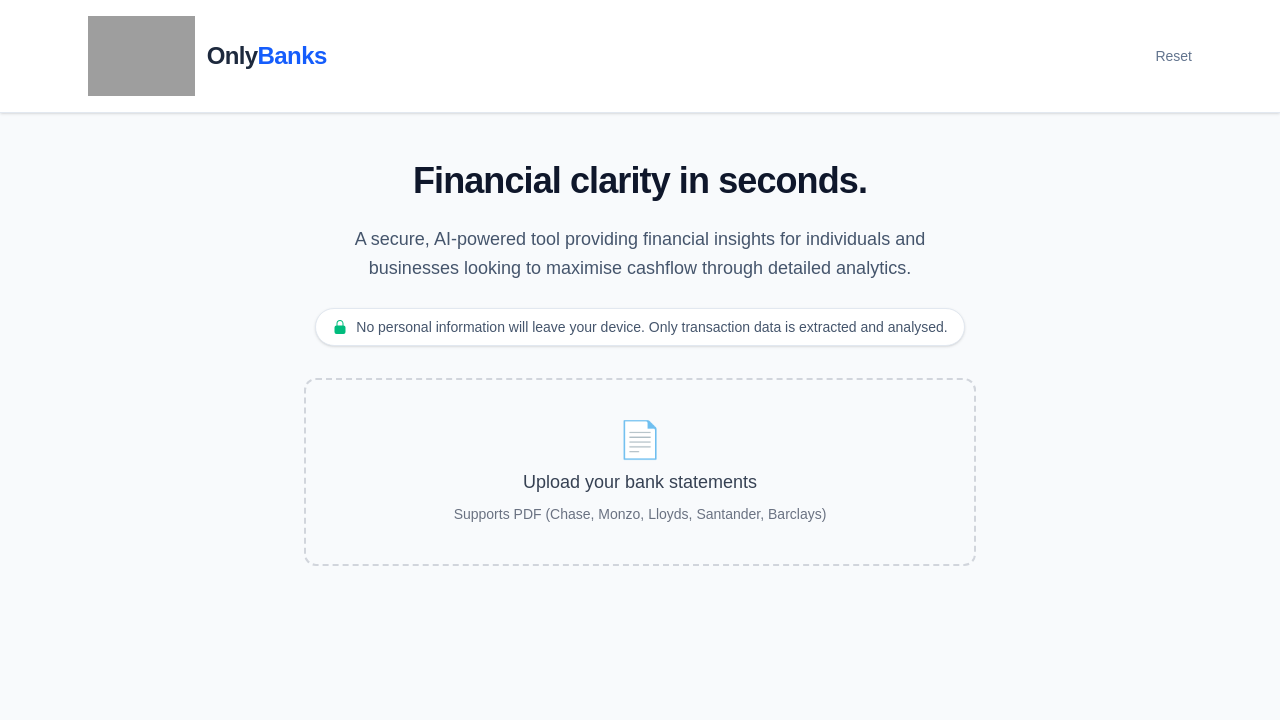
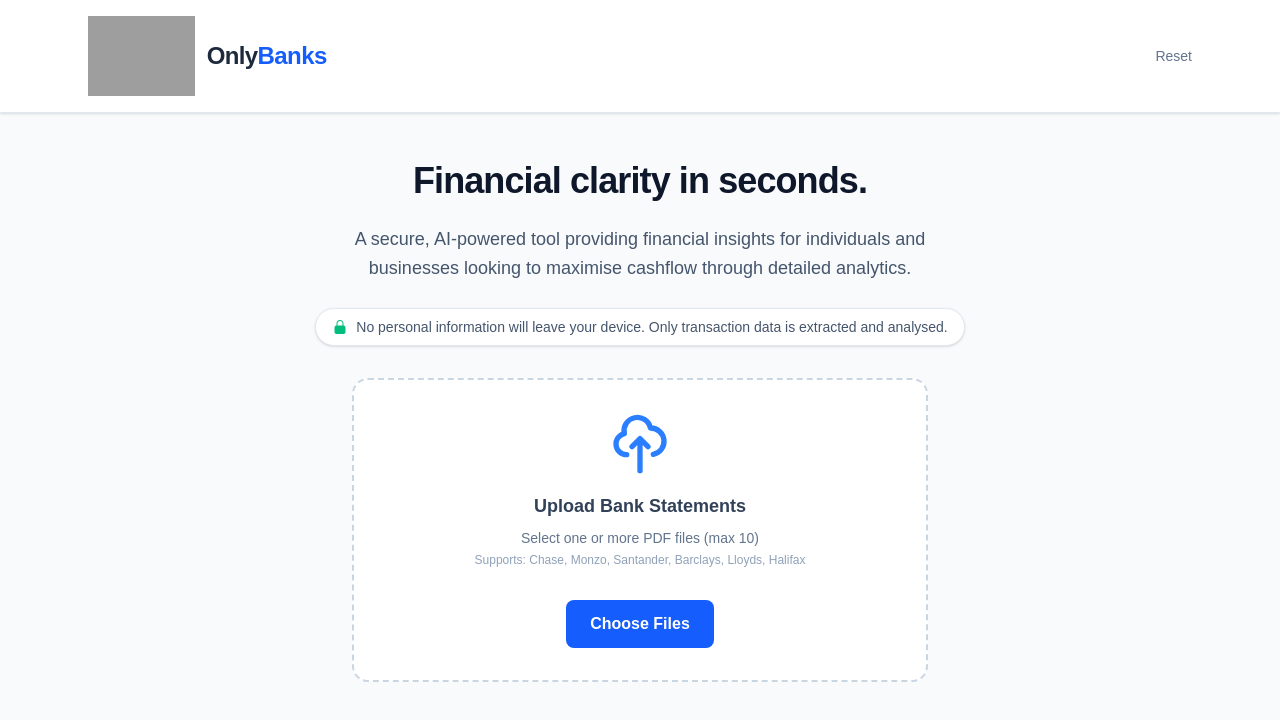
Before and after one commit to tph110/bank, a Next.js app: page / in a window 1280 px wide. Shown: the top 720 px of the page. Built offline with nearby package versions, Linux system fonts and the light colour scheme; grey boxes are pictures that could not be loaded.

Commit message:
Update FileUploader.js

```diff
--- a/components/FileUploader.js
+++ b/components/FileUploader.js
@@ -1,149 +1,229 @@
 'use client';
-import { useState, useCallback, useEffect } from 'react';
-import { useDropzone } from 'react-dropzone';
+import { useState } from 'react';
 import * as pdfjsLib from 'pdfjs-dist';
 import { parseStatement } from '../utils/moneyHelper';
 
-// ✅ FIX: Hardcode version 3.11.174
+// Set up PDF.js worker
 pdfjsLib.GlobalWorkerOptions.workerSrc = `https://cdnjs.cloudflare.com/ajax/libs/pdf.js/3.11.174/pdf.worker.min.js`;
 
-export default function FileUploader({ onDataParsed }) { // <--- Needs this prop
+export default function FileUploader({ onDataParsed }) {
   const [loading, setLoading] = useState(false);
-  const [error, setError] = useState(null);
-  const [customRules, setCustomRules] = useState({});
-  const [aiStatus, setAiStatus] = useState('');
+  const [error, setError] = useState('');
+  const [progress, setProgress] = useState({ current: 0, total: 0, fileName: '' });
 
-  useEffect(() => {
-    const savedRules = localStorage.getItem('categoryRules');
-    if (savedRules) setCustomRules(JSON.parse(savedRules));
-  }, []);
+  const handleFileUpload = async (event) => {
+    const files = Array.from(event.target.files || []);
 
-  // Helper to safely send data back to parent
-  const sendDataToParent = (data) => {
-    if (typeof onDataParsed === 'function') {
-      onDataParsed(data);
+    if (files.length === 0) return;
+
+    // ✅ Filter only PDF files
+    const pdfFiles = files.filter(file => file.type === 'application/pdf');
+
+    if (pdfFiles.length === 0) {
+      setError('Please select at least one PDF file');
+      return;
+    }
+
+    if (pdfFiles.length > 10) {
+      setError('Maximum 10 PDF files allowed at once');
+      return;
+    }
+
+    setLoading(true);
+    setError('');
+    setProgress({ current: 0, total: pdfFiles.length, fileName: '' });
+
+    try {
+      const allTransactions = [];
+      let combinedBankType = '';
+
+      // ✅ Process each PDF file
+      for (let i = 0; i < pdfFiles.length; i++) {
+        const file = pdfFiles[i];
+        setProgress({ current: i + 1, total: pdfFiles.length, fileName: file.name });
+
+        try {
+          // Extract text from PDF
+          const arrayBuffer = await file.arrayBuffer();
+          const pdf = await pdfjsLib.getDocument({ data: arrayBuffer }).promise;
+          const pageCount = pdf.numPages;
+
+          let fullText = '';
+          for (let pageNum = 1; pageNum <= pageCount; pageNum++) {
+            const page = await pdf.getPage(pageNum);
+            const textContent = await page.getTextContent();
+            const pageText = textContent.items.map(item => item.str).join(' ');
+            fullText += pageText + ' ';
+          }
+
+          // Parse the statement
+          const transactions = parseStatement(fullText, pageCount);
+
+          // ✅ Add source file info to each transaction
+          const transactionsWithSource = transactions.map(t => ({
+            ...t,
+            sourceFile: file.name,
+            id: `${file.name}_${t.id}` // Make IDs unique across files
+          }));
+
+          allTransactions.push(...transactionsWithSource);
+
+          // Track bank types
+          if (i === 0) {
+            if (fullText.includes('Chase')) combinedBankType = 'Chase';
+            else if (fullText.includes('Monzo')) combinedBankType = 'Monzo';
+            else if (fullText.includes('Santander')) combinedBankType = 'Santander';
+            else if (fullText.includes('Barclays')) combinedBankType = 'Barclays';
+            else if (fullText.includes('Lloyds') || fullText.includes('Halifax')) combinedBankType = 'Lloyds/Halifax';
           } else {
-      console.error("🚨 PARENT ERROR: <FileUploader> was called without an 'onDataParsed' function!");
-      setError("System Error: The app is not saving the data properly.");
+            combinedBankType = 'Multiple Banks';
+          }
+
+          console.log(`✅ Processed ${file.name}: ${transactions.length} transactions`);
+
+        } catch (fileError) {
+          console.error(`❌ Error processing ${file.name}:`, fileError);
+          setError(`Error in ${file.name}: ${fileError.message}. Continuing with other files...`);
+          // Continue processing other files
+        }
+      }
+
+      if (allTransactions.length === 0) {
+        throw new Error('No transactions found in any of the uploaded files');
+      }
+
+      // ✅ Sort all transactions by date (newest first)
+      allTransactions.sort((a, b) => b.date.localeCompare(a.date));
+
+      // ✅ Remove duplicate transactions (same date, description, amount)
+      const uniqueTransactions = [];
+      const seen = new Set();
+
+      for (const transaction of allTransactions) {
+        const key = `${transaction.date}_${transaction.description}_${transaction.amount}_${transaction.type}`;
+        if (!seen.has(key)) {
+          seen.add(key);
+          uniqueTransactions.push(transaction);
+        }
+      }
+
+      const duplicatesRemoved = allTransactions.length - uniqueTransactions.length;
+      if (duplicatesRemoved > 0) {
+        console.log(`🔄 Removed ${duplicatesRemoved} duplicate transactions`);
+      }
+
+      console.log(`✅ Total: ${uniqueTransactions.length} unique transactions from ${pdfFiles.length} file(s)`);
+
+      // Send to parent component
+      onDataParsed(uniqueTransactions);
+
+      setLoading(false);
+      setError('');
+
+    } catch (err) {
+      console.error('Upload error:', err);
+      setError(err.message || 'Failed to process files');
+      setLoading(false);
     }
   };
 
-  const enrichWithAI = async (initialData) => {
-    const unknown = initialData.filter(t => t.category === 'Other');
-    if (unknown.length === 0) return;
-
-    setAiStatus(`🤖 AI is categorising ${unknown.length} remaining items...`);
-    let currentData = [...initialData];
-    const batchSize = 5;
-
-    for (let i = 0; i < unknown.length; i += batchSize) {
-      const batch = unknown.slice(i, i + batchSize);
-
-      await Promise.all(batch.map(async (t) => {
-        try {
-          const res = await fetch('/api/categorise', {
-            method: 'POST',
-            headers: { 'Content-Type': 'application/json' },
-            body: JSON.stringify({ description: t.description }),
-          });
-
-          if (res.ok) {
-            const data = await res.json();
-            const index = currentData.findIndex(ut => ut.id === t.id);
-            if (index !== -1 && data.category && data.category !== 'Other') {
-              currentData[index] = { ...currentData[index], category: data.category };
-            }
-          }
-        } catch (err) {
-          console.error("AI Error:", err);
-        }
-      }));
-
-      sendDataToParent([...currentData]); // ✅ SAFE CALL
-    }
-
-    setAiStatus('✅ AI Categorisation Complete');
-    setTimeout(() => setAiStatus(''), 3000);
-  };
-
-  const onDrop = useCallback(async (acceptedFiles) => {
-    setLoading(true);
-    setError(null);
-    setAiStatus('');
-    const file = acceptedFiles[0];
-
-    if (!file) return;
-
-    try {
-      if (file.size > 5 * 1024 * 1024) throw new Error("File too large (Max 5MB)");
-
-      const arrayBuffer = await file.arrayBuffer();
-      const pdf = await pdfjsLib.getDocument({ data: arrayBuffer }).promise;
-
-      let fullText = '';
-      for (let i = 1; i <= pdf.numPages; i++) {
-        const page = await pdf.getPage(i);
-        const textContent = await page.getTextContent();
-        fullText += textContent.items.map(item => item.str).join(' ') + '\n';
-      }
-
-      // 1. Instant Parse
-      const data = parseStatement(fullText, pdf.numPages, customRules);
-      sendDataToParent(data); // ✅ SAFE CALL
-
-      setLoading(false);
-
-      // 2. Background AI Parse
-      await enrichWithAI(data);
-
-    } catch (err) {
-      console.error(err);
-      setError(err.message || "Failed to parse bank statement");
-      setLoading(false);
-    }
-  }, [customRules, onDataParsed]);
-
-  const { getRootProps, getInputProps, isDragActive } = useDropzone({
-    onDrop,
-    accept: { 'application/pdf': ['.pdf'] },
-    multiple: false
-  });
-
   return (
-    <div className="w-full max-w-2xl mx-auto mb-8">
-      <div
-        {...getRootProps()}
-        className={`border-2 border-dashed rounded-xl p-10 text-center cursor-pointer transition-all
-          ${isDragActive ? 'border-blue-500 bg-blue-50' : 'border-gray-300 hover:border-blue-400 hover:bg-gray-50'}
-        `}
+    <div className="w-full max-w-xl mx-auto">
+      <div className="bg-white border-2 border-dashed border-slate-300 rounded-2xl p-8 text-center hover:border-blue-400 transition-colors">
+        <input
+          type="file"
+          accept="application/pdf"
+          multiple  // ✅ Enable multiple file selection
+          onChange={handleFileUpload}
+          disabled={loading}
+          className="hidden"
+          id="file-upload"
+        />
+        <label
+          htmlFor="file-upload"
+          className={`cursor-pointer ${loading ? 'cursor-not-allowed opacity-50' : ''}`}
         >
-        <input {...getInputProps()} />
+          <div className="space-y-4">
+            <div className="flex justify-center">
+              <svg
+                className="w-16 h-16 text-blue-500"
+                fill="none"
+                stroke="currentColor"
+                viewBox="0 0 24 24"
+              >
+                <path
+                  strokeLinecap="round"
+                  strokeLinejoin="round"
+                  strokeWidth={2}
+                  d="M7 16a4 4 0 01-.88-7.903A5 5 0 1115.9 6L16 6a5 5 0 011 9.9M15 13l-3-3m0 0l-3 3m3-3v12"
+                />
+              </svg>
+            </div>
 
             {loading ? (
               <div className="space-y-3">
-            <div className="animate-spin rounded-full h-10 w-10 border-b-2 border-blue-600 mx-auto"></div>
-            <p className="text-gray-600 font-medium">Reading statement...</p>
+                <div className="flex items-center justify-center gap-2">
+                  <div className="animate-spin rounded-full h-5 w-5 border-b-2 border-blue-600"></div>
+                  <span className="text-sm font-medium text-blue-600">
+                    Processing {progress.current} of {progress.total} files...
+                  </span>
+                </div>
+                {progress.fileName && (
+                  <p className="text-xs text-slate-500 truncate max-w-md mx-auto">
+                    {progress.fileName}
+                  </p>
+                )}
+                <div className="w-full bg-slate-200 rounded-full h-2 overflow-hidden">
+                  <div
+                    className="bg-blue-600 h-2 rounded-full transition-all duration-300"
+                    style={{ width: `${(progress.current / progress.total) * 100}%` }}
+                  />
+                </div>
               </div>
             ) : (
-          <div className="space-y-2">
-            <div className="text-4xl mb-2">📄</div>
-            <p className="text-lg font-medium text-gray-700">
-              {isDragActive ? "Drop the file here" : "Upload your bank statements"}
+              <>
+                <div>
+                  <p className="text-lg font-semibold text-slate-700">
+                    Upload Bank Statements
                   </p>
-            <p className="text-sm text-gray-500">Supports PDF (Chase, Monzo, Lloyds, Santander, Barclays)</p>
+                  <p className="text-sm text-slate-500 mt-2">
+                    Select one or more PDF files (max 10)
+                  </p>
+                  <p className="text-xs text-slate-400 mt-1">
+                    Supports: Chase, Monzo, Santander, Barclays, Lloyds, Halifax
+                  </p>
                 </div>
+                <button
+                  type="button"
+                  className="mt-4 px-6 py-3 bg-blue-600 text-white font-semibold rounded-lg hover:bg-blue-700 transition-colors"
+                >
+                  Choose Files
+                </button>
+              </>
             )}
           </div>
-
-      {aiStatus && (
-        <div className="mt-4 p-3 bg-indigo-50 text-indigo-700 text-sm font-medium rounded-lg flex items-center justify-center animate-pulse">
-          {aiStatus}
+        </label>
       </div>
-      )}
 
       {error && (
-        <div className="mt-4 p-4 bg-red-50 text-red-600 rounded-lg text-center font-medium">
-          Error: {error}
+        <div className="mt-4 p-4 bg-red-50 border border-red-200 rounded-lg">
+          <div className="flex items-start gap-2">
+            <svg
+              className="w-5 h-5 text-red-600 flex-shrink-0 mt-0.5"
+              fill="currentColor"
+              viewBox="0 0 20 20"
+            >
+              <path
+                fillRule="evenodd"
+                d="M10 18a8 8 0 100-16 8 8 0 000 16zM8.707 7.293a1 1 0 00-1.414 1.414L8.586 10l-1.293 1.293a1 1 0 101.414 1.414L10 11.414l1.293 1.293a1 1 0 001.414-1.414L11.414 10l1.293-1.293a1 1 0 00-1.414-1.414L10 8.586 8.707 7.293z"
+                clipRule="evenodd"
+              />
+            </svg>
+            <div>
+              <p className="text-sm font-medium text-red-800">Upload Error</p>
+              <p className="text-sm text-red-700 mt-1">{error}</p>
+            </div>
+          </div>
         </div>
       )}
     </div>
```
Lines whose indentation alone changed are shown as unchanged.
